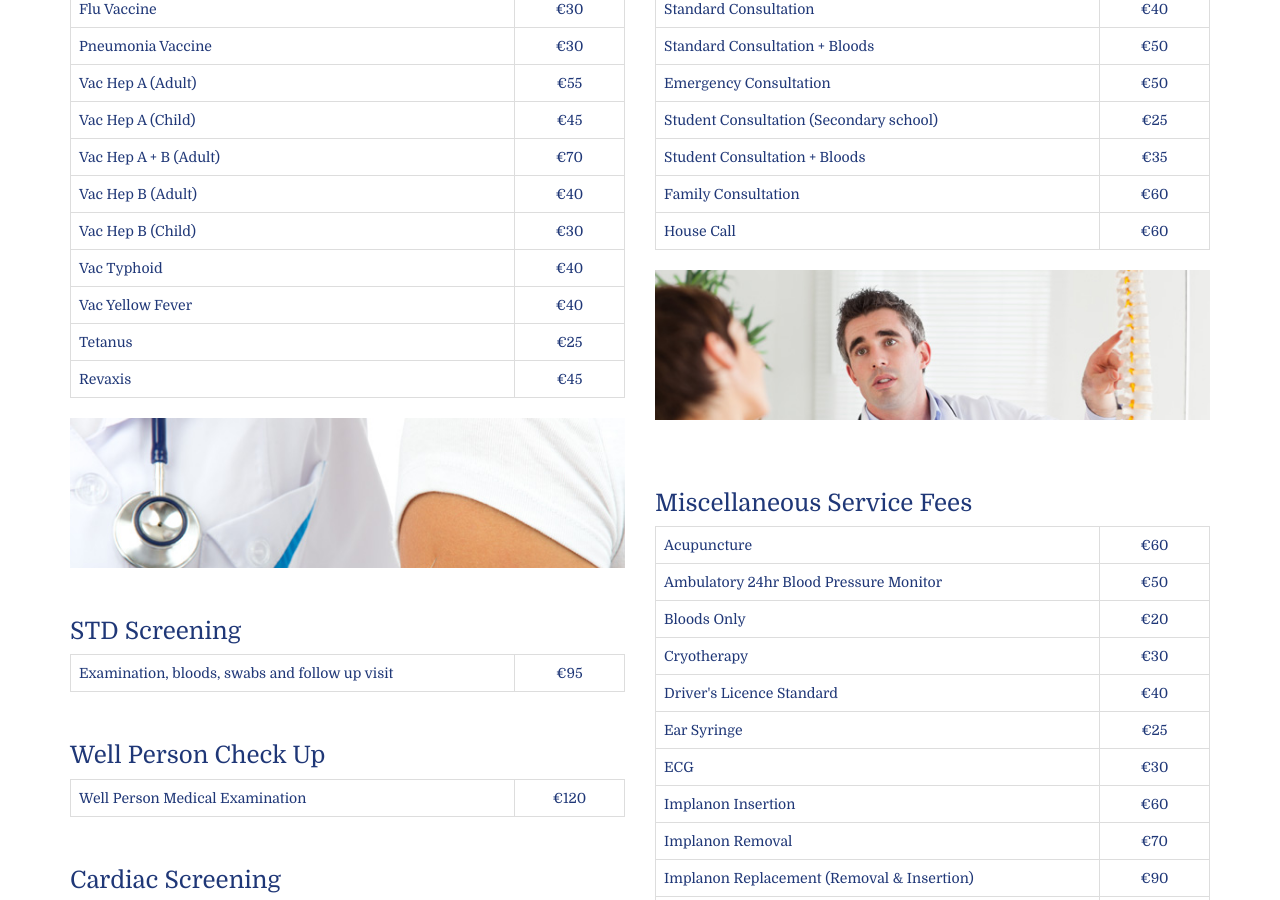
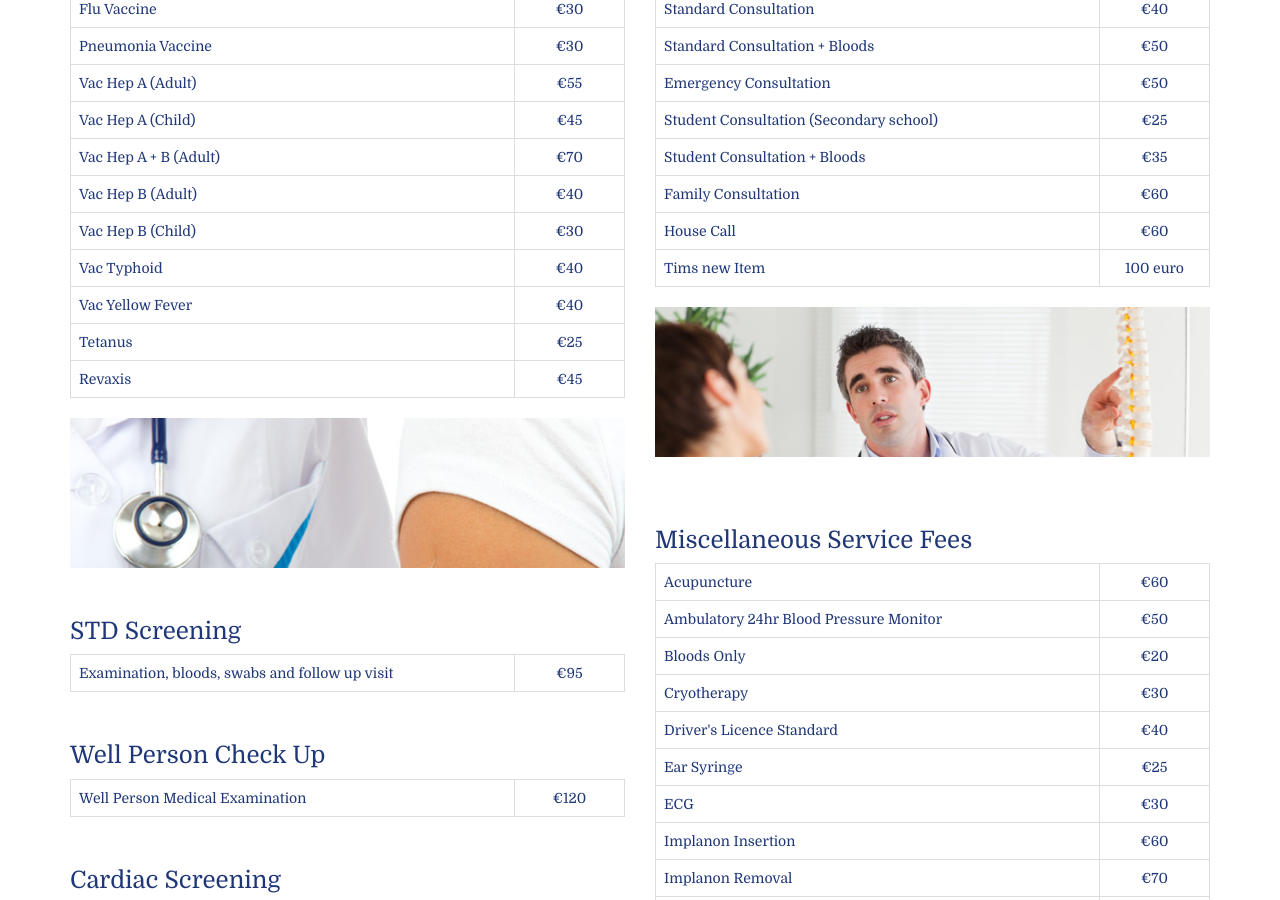
Before and after one commit to kmcadmin/killarneymedicalcentre, a Jekyll site: the page built from fees.html, in a window 1280 px wide and 900 px high, scrolled down 605 px. Built offline with Jekyll 4.4.1, drawn with Linux system fonts in a browser that asks for light colours; nearby versions of some CDN libraries.

Commit message:
adding new fee under consultations

```diff
--- a/_data/fees.yml
+++ b/_data/fees.yml
@@ -59,6 +59,8 @@
       price: "€60"
     - name: "House Call"
       price: "€60"
+    - name: "Tims new Item"
+      price: "100 euro"
 
 - title: "Miscellaneous Service Fees"
   banner_image:
```
